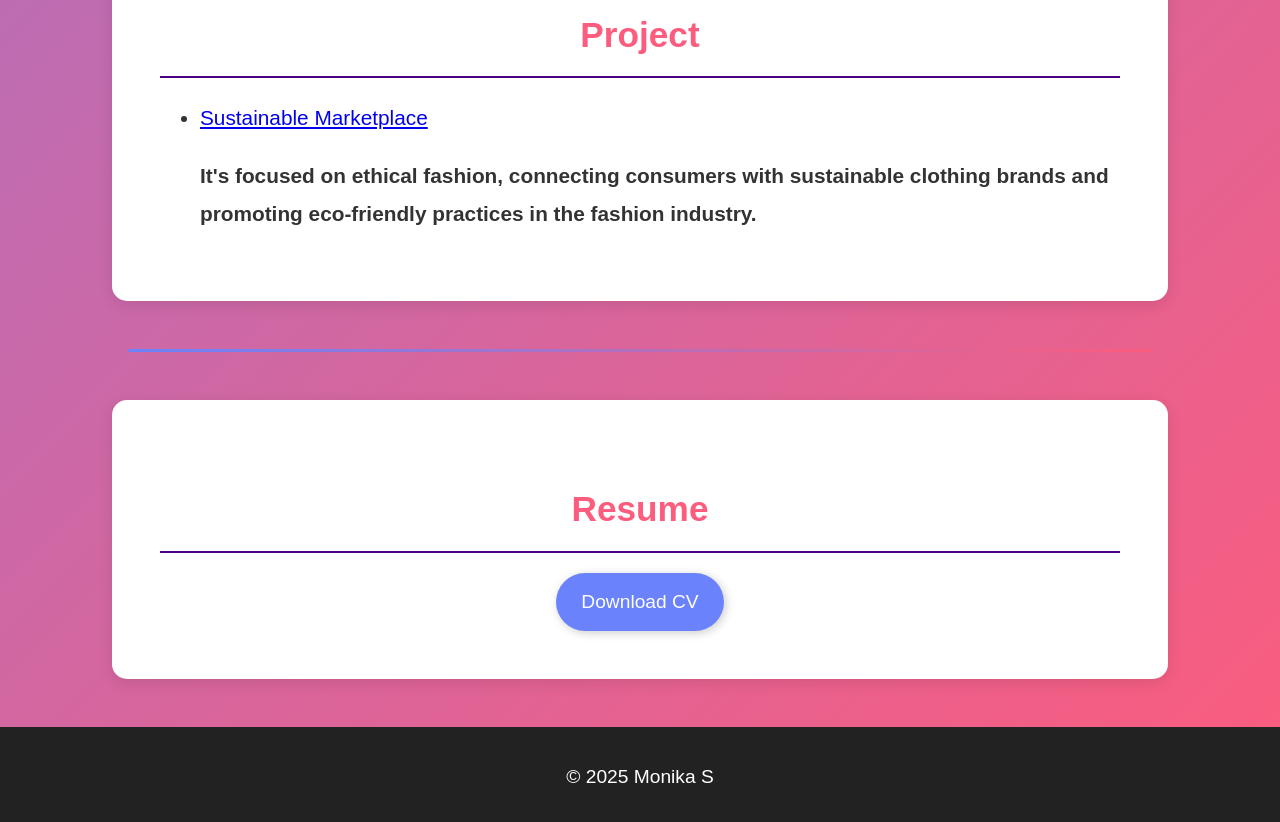
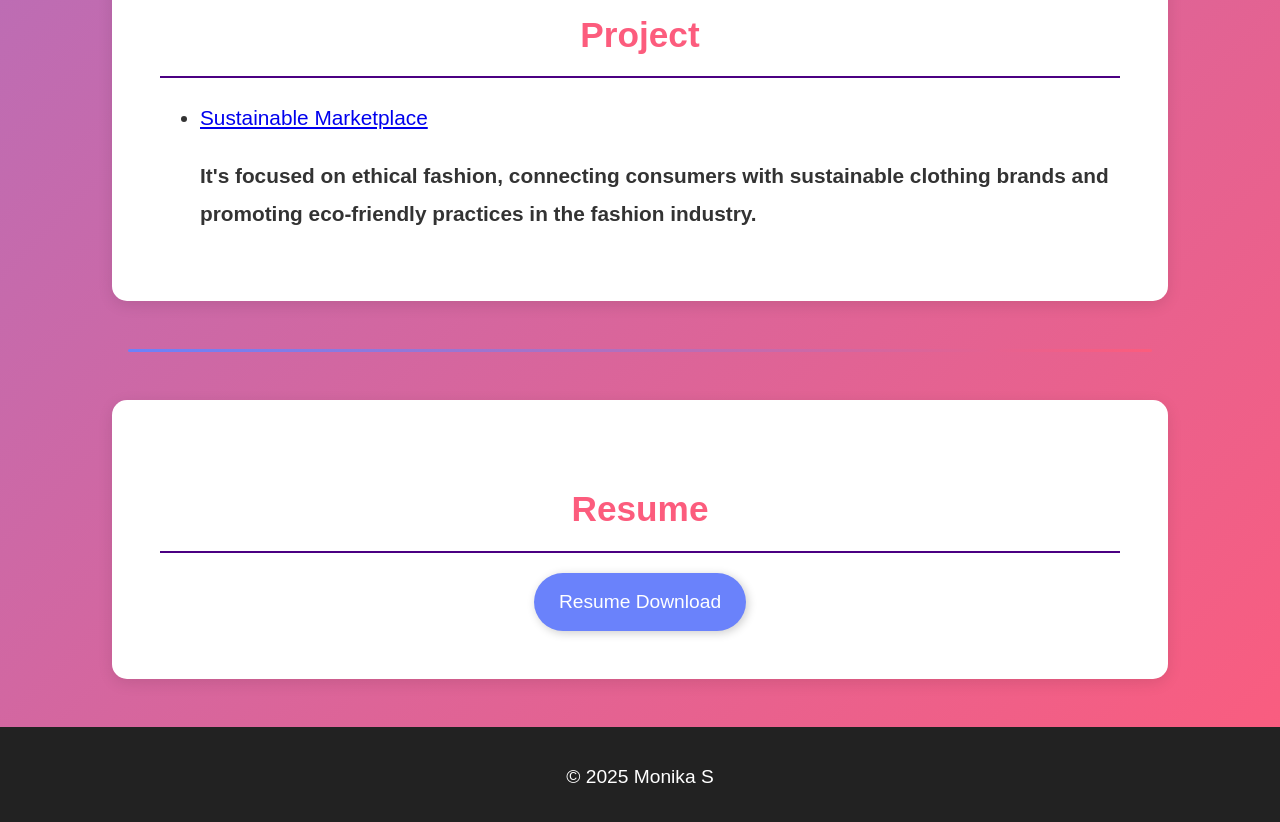
Before and after one commit to Monika8122/portfolio-NM, a plain HTML site: page index.html in a window 1280 px wide. Shown: the part 2771-3593 px from the top of the page. Drawn offline with Linux system fonts and the light colour scheme.

Commit message:
Update index.html

```diff
--- a/index.html
+++ b/index.html
@@ -94,7 +94,7 @@
         <h2>Resume</h2>
         <a href="https://drive.google.com/file/d/1NRfE_n-9dTO2gG9goVcdiH-aT9oES0-6/view?usp=sharing"
            target="_blank"
-           class="download-button">Download CV</a>
+           class="download-button">Resume Download</a>
     </section>
 
     <footer>
```
